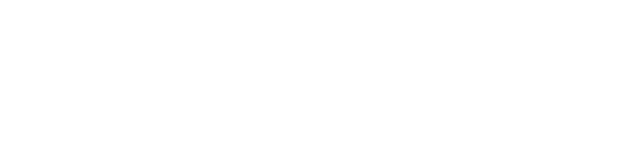
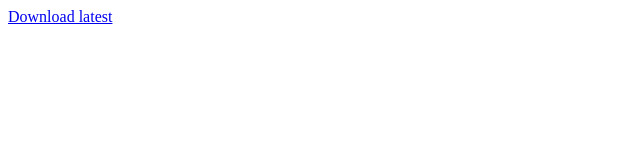
Before and after one commit to MrGreger/FoldersSizeUtility, a plain HTML site: page index.html in a window 1280 px wide. Shown: the whole page, without its empty margins (0-640 px from the left). Drawn offline with Linux system fonts and the light colour scheme.

Commit message:
Update index.html

```diff
--- a/index.html
+++ b/index.html
@@ -6,6 +6,6 @@
     <title></title>
 </head>
 <body>
-    <a href="/publish/FoldersSizeUtility.exe" target="_blank"></a>
+    <a href="/publish/FoldersSizeUtility.exe" target="_blank">Download latest</a>
 </body>
 </html>
```
